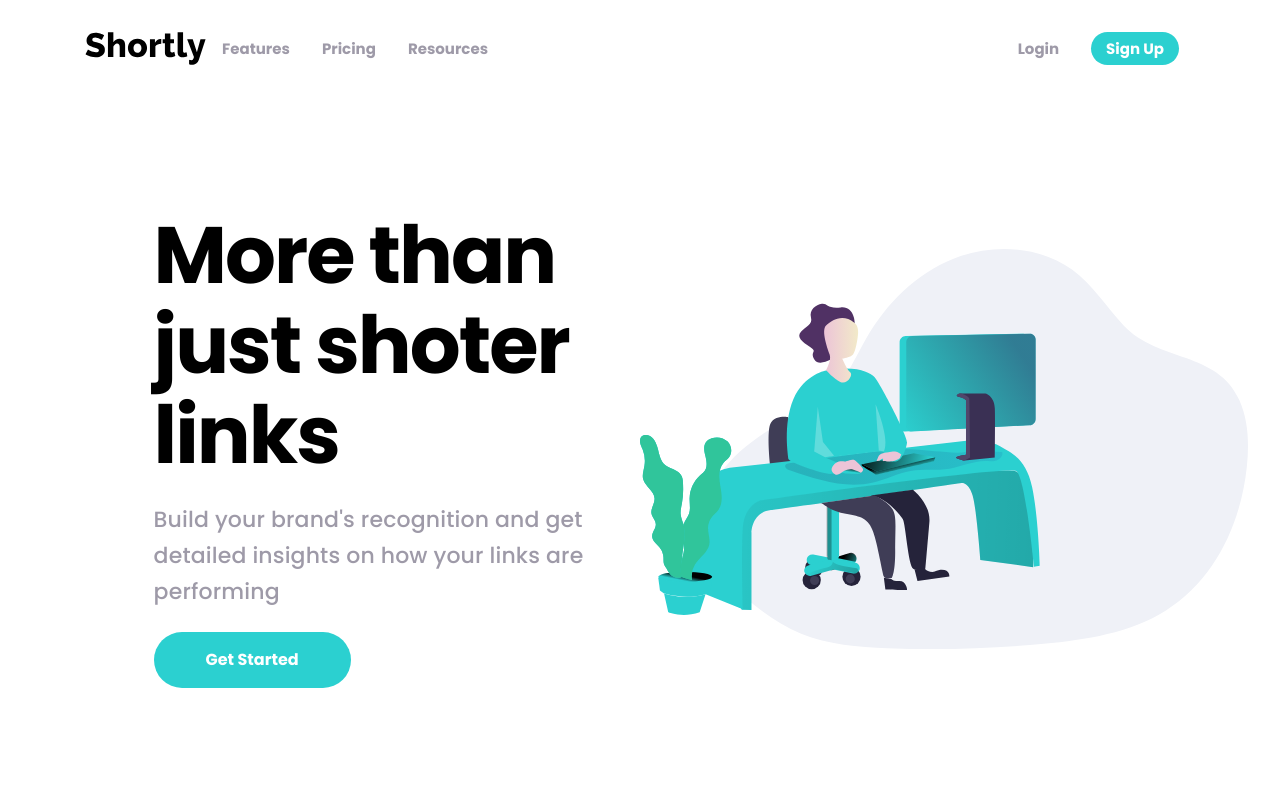
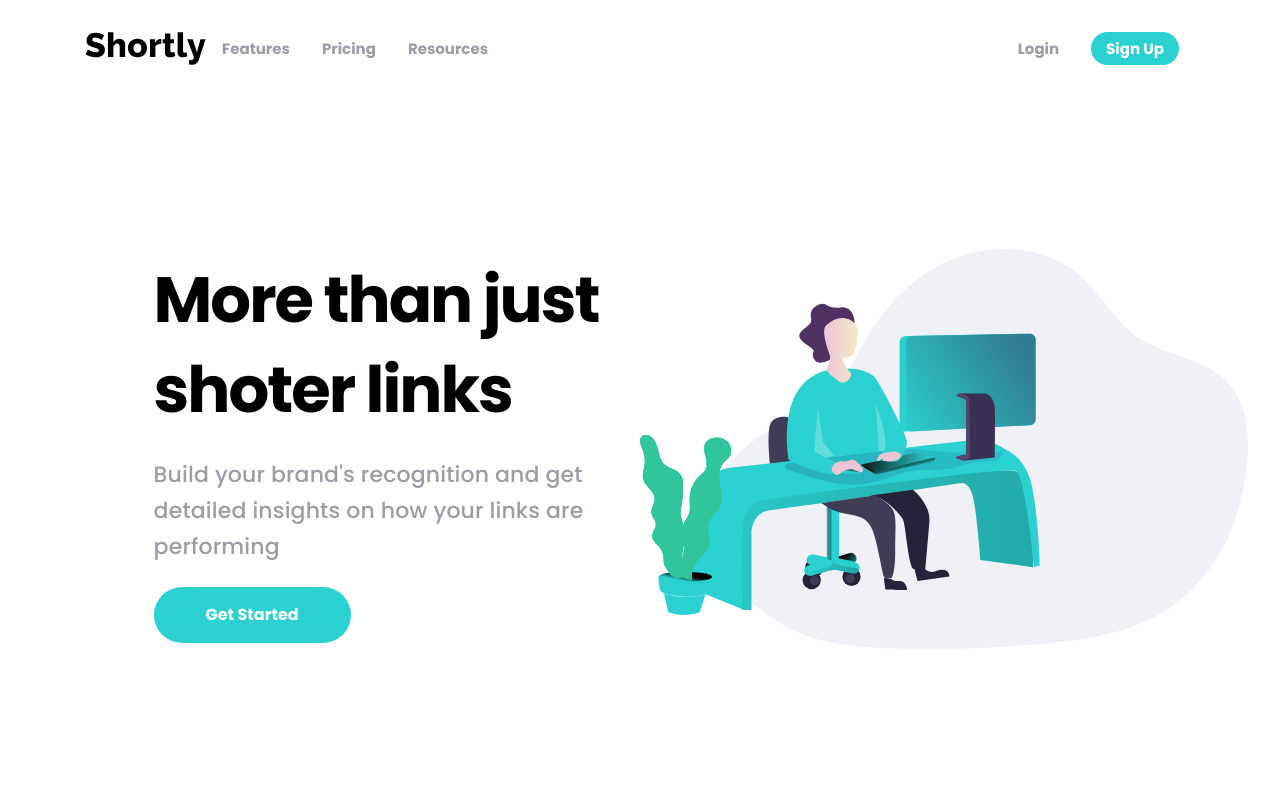
Before and after one commit to glopzel/shortly, a React (Vite) app: page / in a window 1280 px wide. Shown: the top 800 px of the page. Built offline with nearby package versions, Linux system fonts and the light colour scheme.

Commit message:
font fix

```diff
--- a/src/App.css
+++ b/src/App.css
@@ -11,7 +11,7 @@ a {
 }
 
 h1 {
-  font-size: clamp(2.625rem, 5vw + 1rem, 5rem);
+  font-size: clamp(2.625rem, 5vw + 1rem, 4rem);
   line-height: 48px;
   letter-spacing: -1.05px;
   font-weight: 700;
```
Also changed, not shown: 1 other file (tests, documents, lock files or other folders).
